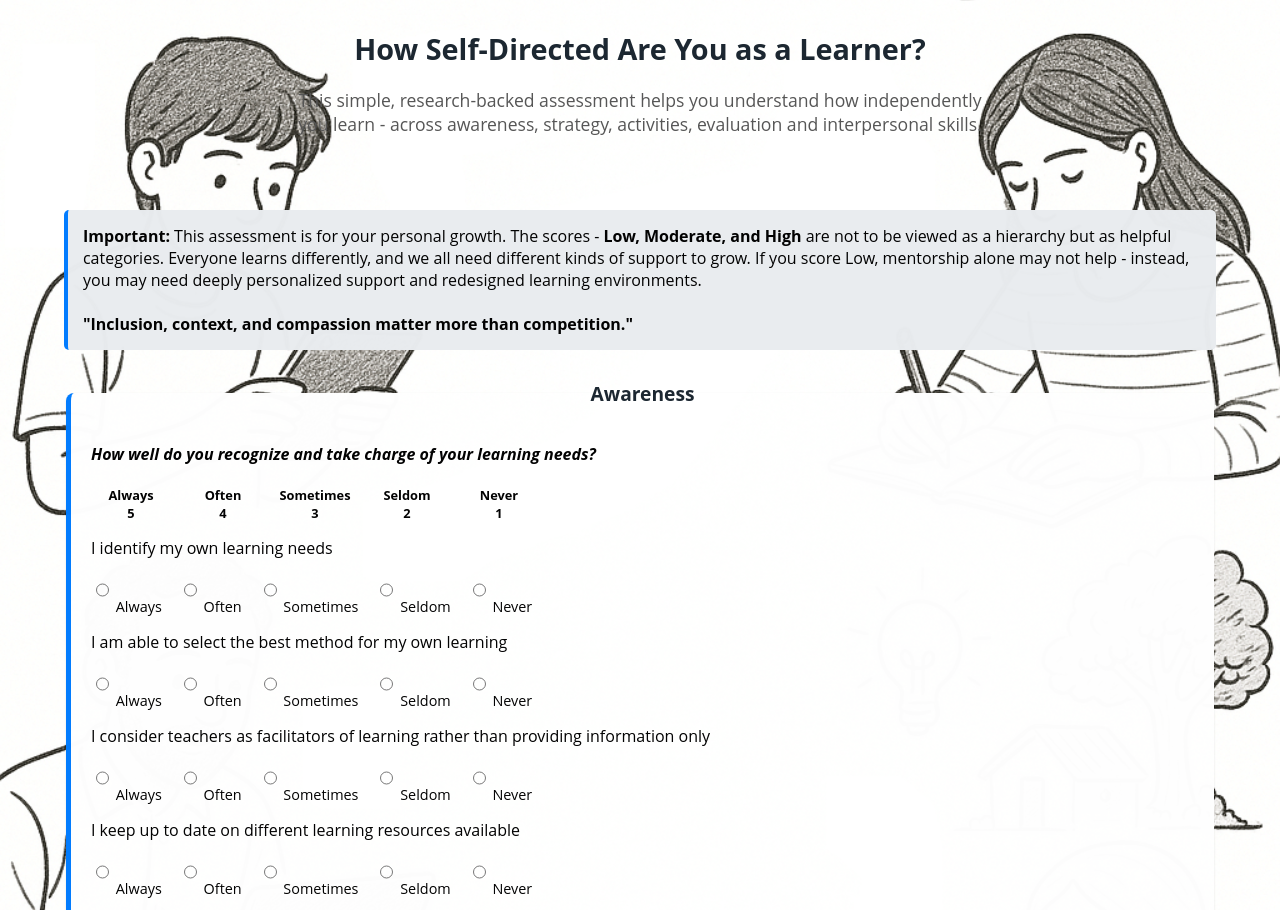
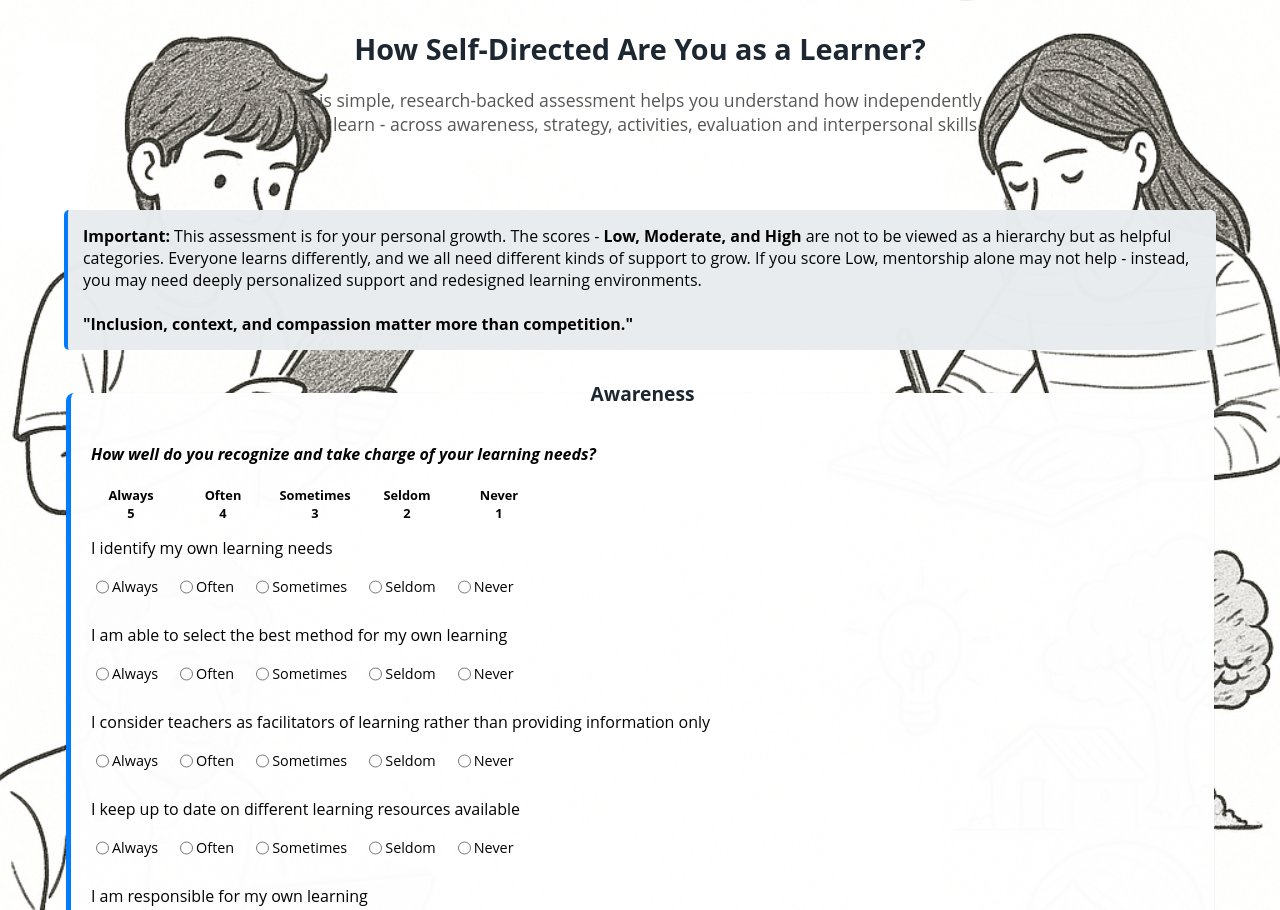
Before and after one commit to budhasree-m/budhasree-m.github.io, a plain HTML site: page Self-Directed-Learning/index.html in a window 1280 px wide. Shown: the top 910 px of the page. Drawn offline with nearby package versions, Linux system fonts and the light colour scheme.

Commit message:
Fixed alignment of radio buttons

```diff
--- a/Self-Directed-Learning/index.html
+++ b/Self-Directed-Learning/index.html
@@ -61,6 +61,9 @@
     label {
       margin-right: 5px;
 	  font-size: 0.9em;
+	  display: inline-flex;
+	  align-items: center;
+	  line-height: 1.2;
     }
     .result {
       margin-top: 30px;
@@ -278,6 +281,10 @@
 	button, input[type="radio"] {
 	  touch-action: manipulation;
 	  min-height: 44px; /* Recommended touch target */
+	}
+	input[type="radio"] {
+	  vertical-align: middle;
+	  margin-top: 0;
 	}
 	.submit-wrapper {
 	  display: flex;
```
